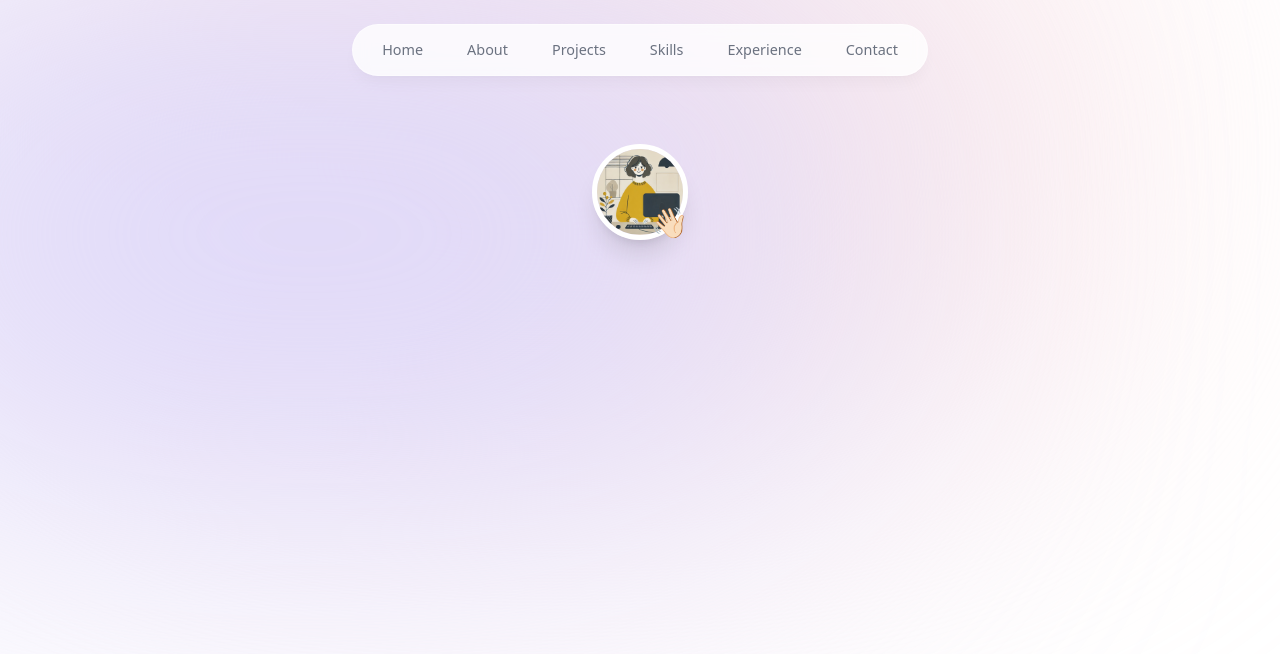
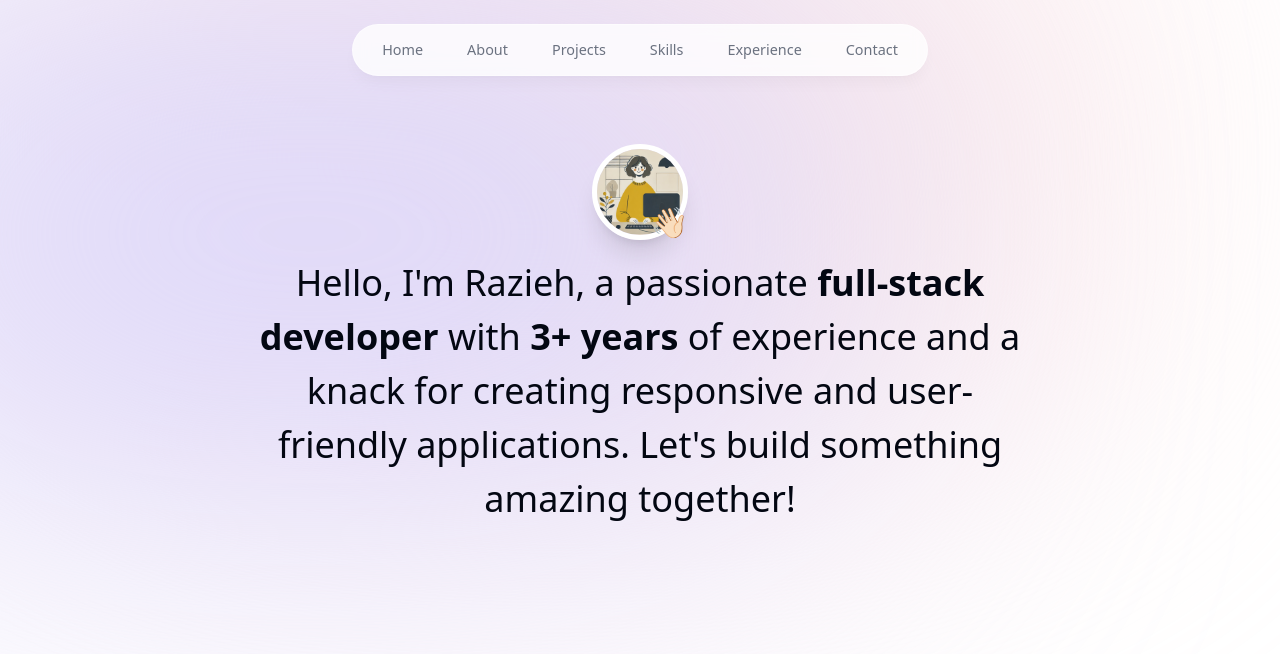
Before and after one commit to madirazz/portfolio, a Next.js app: page / in a window 1280 px wide. Shown: the top 654 px of the page. Built offline with nearby package versions, Linux system fonts and the light colour scheme.

Commit message:
Add about me paragraph

```diff
--- a/app/page.tsx
+++ b/app/page.tsx
@@ -2,8 +2,8 @@
 
 export default function Home() {
   return (
-    <main className="">
-      <Intro/>
+    <main className="flex flex-col items-center px-4">
+      <Intro />
     </main>
   );
 }
--- a/components/intro.tsx
+++ b/components/intro.tsx
@@ -7,7 +7,7 @@
 
 export default function Intro() {
   return (
-    <section>
+    <section className="mb-28 max-w-[50rem] text-center sm:mb-0 scroll-mt-[100rem]">
       <div className="flex items-center justify-center">
         <div className="relative">
           <motion.div
@@ -42,6 +42,17 @@
         </div>
       </div>
 
+      <motion.p
+        className="mb-10 mt-4 px-4 text-2xl font-medium !leading-[1.5] sm:text-4xl"
+        initial={{ opacity: 0, y: 100 }}
+        animate={{ opacity: 1, y: 0 }}
+      >
+        Hello, I'm Razieh, a passionate{" "}
+        <span className="font-bold">full-stack developer</span> with{" "}
+        <span className="font-bold">3+ years</span> of experience and a knack
+        for creating responsive and user-friendly applications. Let's build
+        something amazing together!
+      </motion.p>
     </section>
   );
 }
```
